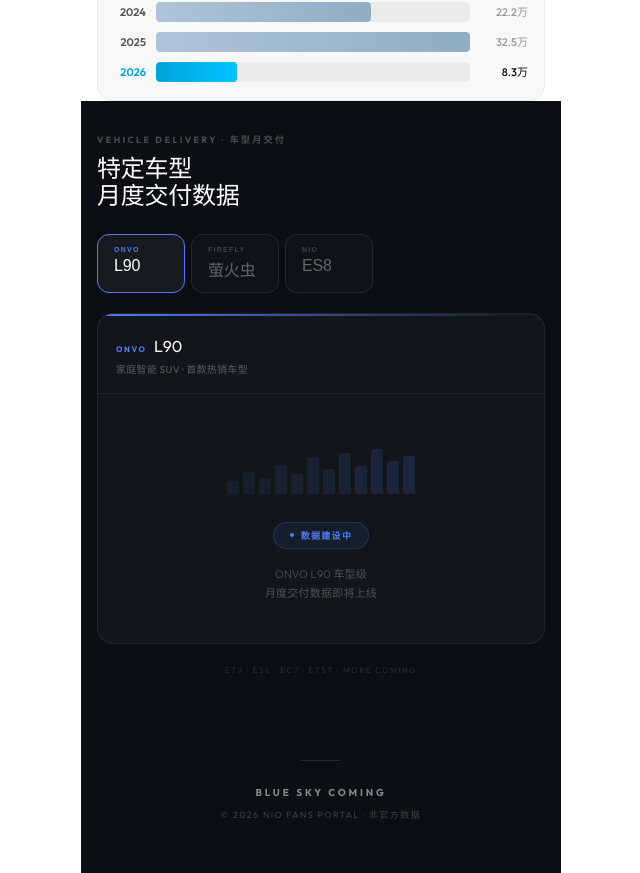
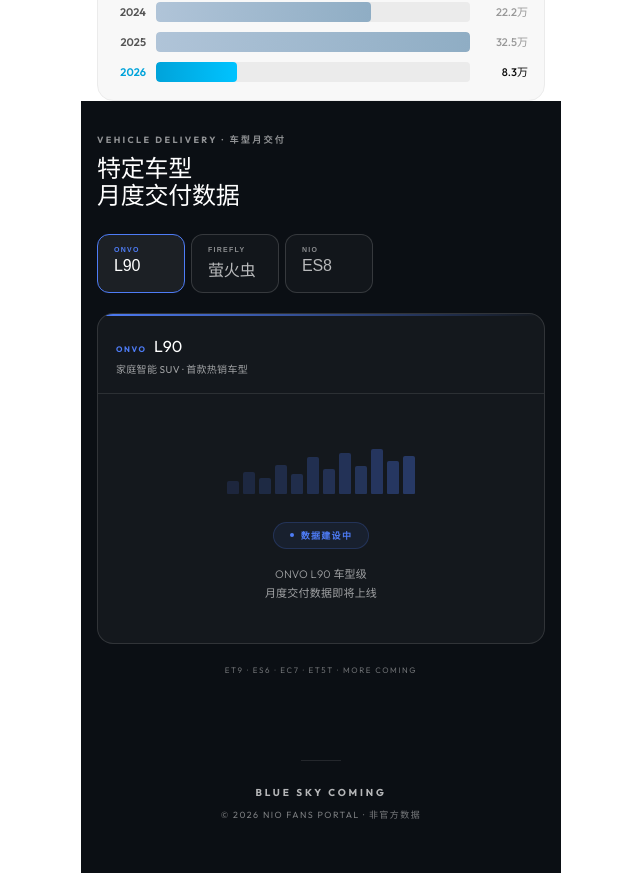
Before and after one commit to wangjiajiajohn/NioFans, a Next.js app: page / in a window 1280 px wide. Shown: the part 1460-2333 px from the top of the page, without its empty margins (319-959 px from the left). Built offline with nearby package versions, Linux system fonts and the light colour scheme.

Commit message:
fix: boost text contrast on dark background sections

```diff
--- a/src/app/page.tsx
+++ b/src/app/page.tsx
@@ -14,10 +14,10 @@
       {/* ── Site Footer ── */}
       <footer style={{ padding: '36px 16px 52px', textAlign: 'center', background: '#0B0F14' }}>
         <div style={{ width: '40px', height: '1px', background: 'rgba(255,255,255,0.1)', margin: '0 auto 24px' }} />
-        <p style={{ fontSize: '10px', fontWeight: 700, letterSpacing: '0.28em', color: 'rgba(255,255,255,0.5)', textTransform: 'uppercase', marginBottom: '8px' }}>
+        <p style={{ fontSize: '10px', fontWeight: 700, letterSpacing: '0.28em', color: 'rgba(255,255,255,0.7)', textTransform: 'uppercase', marginBottom: '8px' }}>
           Blue Sky Coming
         </p>
-        <p style={{ fontSize: '9px', color: 'rgba(255,255,255,0.2)', letterSpacing: '0.16em', textTransform: 'uppercase' }}>
+        <p style={{ fontSize: '9px', color: 'rgba(255,255,255,0.45)', letterSpacing: '0.16em', textTransform: 'uppercase' }}>
           © 2026 NIO Fans Portal · 非官方数据
         </p>
       </footer>
--- a/src/components/ModelSection.tsx
+++ b/src/components/ModelSection.tsx
@@ -28,7 +28,7 @@
       <div style={{ padding: '0 16px', marginBottom: '24px' }}>
         <p style={{
           fontSize: '9px', fontWeight: 700, letterSpacing: '0.26em',
-          textTransform: 'uppercase', color: 'rgba(255,255,255,0.25)', marginBottom: '8px',
+          textTransform: 'uppercase', color: 'rgba(255,255,255,0.55)', marginBottom: '8px',
         }}>
           Vehicle Delivery · 车型月交付
         </p>
@@ -54,22 +54,22 @@
               style={{
                 display: 'flex', flexDirection: 'column', alignItems: 'flex-start',
                 padding: '11px 16px', borderRadius: '12px', border: '1px solid',
-                borderColor: isActive ? m.color : 'rgba(255,255,255,0.08)',
-                background: isActive ? 'rgba(255,255,255,0.05)' : 'rgba(255,255,255,0.02)',
+                borderColor: isActive ? m.color : 'rgba(255,255,255,0.15)',
+                background: isActive ? 'rgba(255,255,255,0.07)' : 'rgba(255,255,255,0.03)',
                 cursor: 'pointer', transition: 'all 0.2s', flexShrink: 0, minWidth: '88px',
               }}
             >
               <span style={{
                 fontSize: '7px', fontWeight: 700, letterSpacing: '0.18em',
                 textTransform: 'uppercase',
-                color: isActive ? m.color : 'rgba(255,255,255,0.2)',
+                color: isActive ? m.color : 'rgba(255,255,255,0.5)',
                 marginBottom: '4px',
               }}>
                 {m.brand}
               </span>
               <span style={{
                 fontSize: '16px', fontWeight: 300, letterSpacing: '-0.01em',
-                color: isActive ? '#FFFFFF' : 'rgba(255,255,255,0.35)',
+                color: isActive ? '#FFFFFF' : 'rgba(255,255,255,0.7)',
               }}>
                 {m.name}
               </span>
@@ -82,8 +82,8 @@
       <div style={{ padding: '0 16px' }}>
         <div style={{
           borderRadius: '16px', overflow: 'hidden',
-          border: `1px solid rgba(255,255,255,0.07)`,
-          background: 'rgba(255,255,255,0.03)',
+          border: `1px solid rgba(255,255,255,0.12)`,
+          background: 'rgba(255,255,255,0.04)',
         }}>
 
           {/* Card top stripe */}
@@ -93,7 +93,7 @@
           }} />
 
           {/* Card header */}
-          <div style={{ padding: '18px 18px 16px', borderBottom: '1px solid rgba(255,255,255,0.06)' }}>
+          <div style={{ padding: '18px 18px 16px', borderBottom: '1px solid rgba(255,255,255,0.1)' }}>
             <span style={{
               fontSize: '8px', fontWeight: 700, letterSpacing: '0.2em',
               textTransform: 'uppercase', color: model.color,
@@ -104,7 +104,7 @@
             <span style={{ fontSize: '16px', fontWeight: 400, color: '#FFFFFF', marginLeft: '4px' }}>
               {model.name}
             </span>
-            <p style={{ fontSize: '10px', color: 'rgba(255,255,255,0.3)', marginTop: '4px', letterSpacing: '0.03em' }}>
+            <p style={{ fontSize: '10px', color: 'rgba(255,255,255,0.6)', marginTop: '4px', letterSpacing: '0.03em' }}>
               {model.tag}
             </p>
           </div>
@@ -120,7 +120,7 @@
                 <div key={i} style={{
                   width: '12px', height: `${h}%`, borderRadius: '2px 2px 1px 1px',
                   background: `${model.color}`,
-                  opacity: 0.08 + (i / 12) * 0.08,
+                  opacity: 0.15 + (i / 12) * 0.2,
                 }} />
               ))}
             </div>
@@ -145,7 +145,7 @@
             </div>
 
             <p style={{
-              fontSize: '11px', fontWeight: 300, color: 'rgba(255,255,255,0.25)',
+              fontSize: '11px', fontWeight: 300, color: 'rgba(255,255,255,0.6)',
               lineHeight: 1.7, maxWidth: '220px', letterSpacing: '0.02em',
             }}>
               {model.brand} {model.name} 车型级<br />
@@ -158,7 +158,7 @@
       {/* More models hint */}
       <div style={{ marginTop: '20px', textAlign: 'center' }}>
         <p style={{
-          fontSize: '8px', color: 'rgba(255,255,255,0.12)',
+          fontSize: '8px', color: 'rgba(255,255,255,0.4)',
           letterSpacing: '0.2em', textTransform: 'uppercase',
         }}>
           ET9 · ES6 · EC7 · ET5T · More Coming
```
